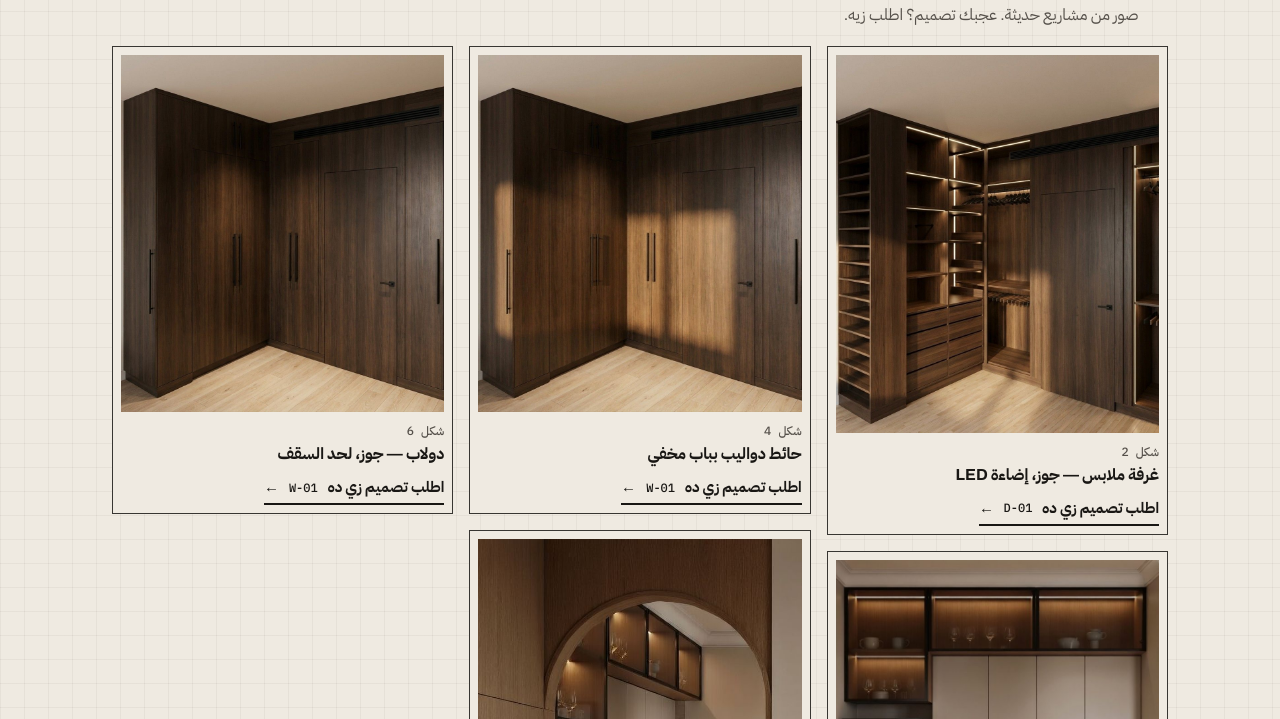
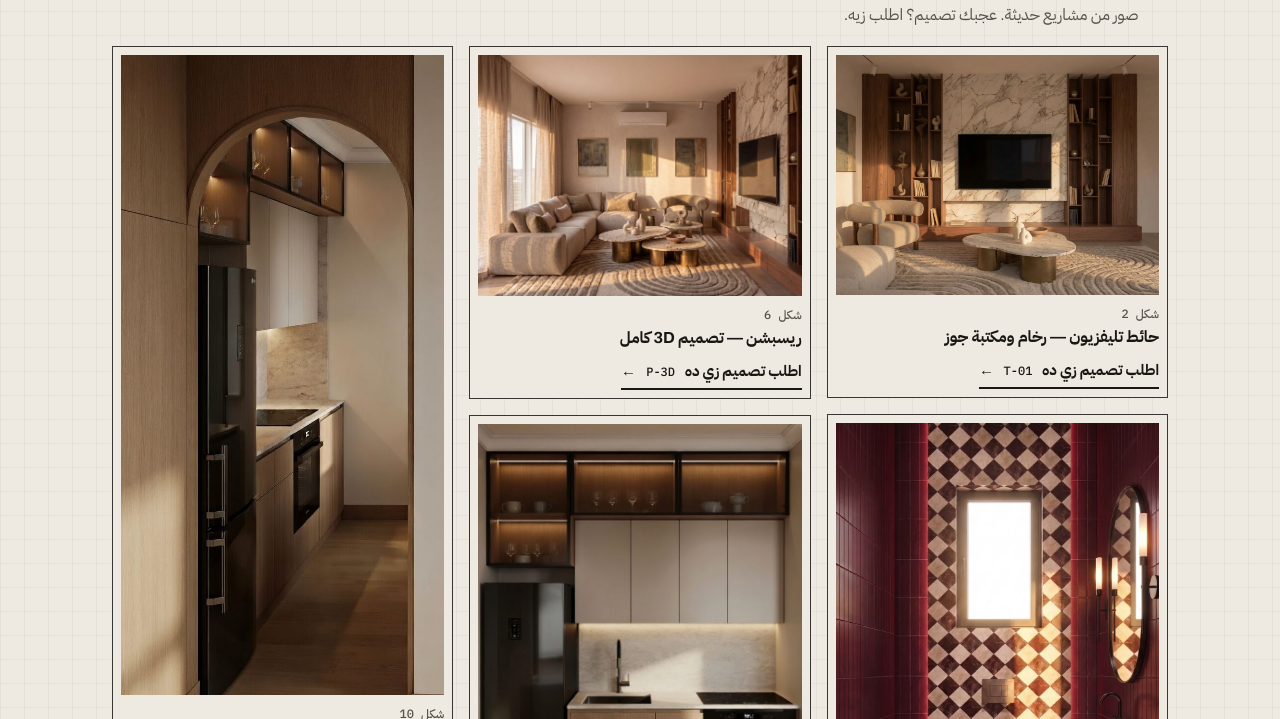
Before and after one commit to belalabouzeina13-sketch/truescale, a plain HTML site: page design/index.html in a window 1280 px wide. Shown: the part 661-1380 px from the top of the page. Drawn offline with Linux system fonts and the light colour scheme.

Commit message:
Add five more renders to the gallery (10 total)
TV wall, living room, burgundy kitchen, two bathroom views. Gallery items
can now link to per-meter services too (living room -> 3D Interior).

Co-Authored-By: Claude Opus 5.5 <noreply@anthropic.com>
Claude-Session: https://claude.ai/code/session_01683A7PBxa6q4fyX8dYz3Gw

```diff
--- a/design/index.html
+++ b/design/index.html
@@ -88,11 +88,16 @@ const CONFIG = {
   // Your work, shown near the top. Put images in design/work/.
   // w/h = image size in pixels; order = design it links to ("Order a design like this").
   portfolio: [
-    { src: "work/dressing-room-walnut.jpg", w: 958, h: 1120, order: "dressing", en: "Dressing room — walnut, LED shelving", ar: "غرفة ملابس — جوز، إضاءة LED" },
-    { src: "work/kitchen-compact.jpg",      w: 710, h: 920,  order: "kitchen",  en: "Compact kitchen — oak & marble",       ar: "مطبخ صغير — أرو ورخام" },
-    { src: "work/wardrobe-walnut-light.jpg",w: 976, h: 1078, order: "wardrobe", en: "Wardrobe wall with hidden door",       ar: "حائط دواليب بباب مخفي" },
-    { src: "work/kitchen-arch.jpg",         w: 586, h: 1400, order: "kitchen",  en: "Kitchen through the arch",             ar: "مطبخ من ورا القوس" },
-    { src: "work/wardrobe-walnut.jpg",      w: 976, h: 1078, order: "wardrobe", en: "Wardrobe — walnut, full height",       ar: "دولاب — جوز، لحد السقف" }
+    { src: "work/tv-wall-marble.jpg",        w: 1184, h: 880,  order: "tv",       en: "TV wall — marble & walnut shelving",   ar: "حائط تليفزيون — رخام ومكتبة جوز" },
+    { src: "work/bathroom-checkered.jpg",    w: 934,  h: 1400, order: "bathroom", en: "Guest bathroom — burgundy & checkered marble", ar: "حمام ضيوف — عنابي ورخام شطرنج" },
+    { src: "work/dressing-room-walnut.jpg",  w: 958,  h: 1120, order: "dressing", en: "Dressing room — walnut, LED shelving", ar: "غرفة ملابس — جوز، إضاءة LED" },
+    { src: "work/kitchen-burgundy-sink.jpg", w: 896,  h: 1152, order: "kitchen",  en: "Kitchen — burgundy zellige & wood",    ar: "مطبخ — زليج عنابي وخشب" },
+    { src: "work/living-room-marble.jpg",    w: 1400, h: 1045, order: "3d",       en: "Living room — full 3D design",         ar: "ريسبشن — تصميم 3D كامل" },
+    { src: "work/kitchen-compact.jpg",       w: 710,  h: 920,  order: "kitchen",  en: "Compact kitchen — oak & marble",       ar: "مطبخ صغير — أرو ورخام" },
+    { src: "work/bathroom-vanity.jpg",       w: 843,  h: 1264, order: "bathroom", en: "Bathroom vanity — marble basin",       ar: "حوض حمام — رخام" },
+    { src: "work/wardrobe-walnut-light.jpg", w: 976,  h: 1078, order: "wardrobe", en: "Wardrobe wall with hidden door",       ar: "حائط دواليب بباب مخفي" },
+    { src: "work/kitchen-arch.jpg",          w: 586,  h: 1400, order: "kitchen",  en: "Kitchen through the arch",             ar: "مطبخ من ورا القوس" },
+    { src: "work/wardrobe-walnut.jpg",       w: 976,  h: 1078, order: "wardrobe", en: "Wardrobe — walnut, full height",       ar: "دولاب — جوز، لحد السقف" }
   ]
 };
 </script>
@@ -632,7 +637,7 @@ function render(){
   const hasWork = CONFIG.portfolio.length > 0;
   $('s4').hidden = !hasWork;
   if (hasWork) $('work').innerHTML = CONFIG.portfolio.map((w,i) => {
-    const pk = CONFIG.packages.find(p => p.id === w.order && p.price != null);
+    const pk = CONFIG.packages.find(p => p.id === w.order && p.price != null) || CONFIG.perMeter.find(p => p.id === w.order);
     return `<figure>
       <button type="button" class="zoom" data-zoom="${i}" aria-label="${esc(L(w))}"><img src="${esc(w.src)}" alt="${esc(L(w))}" width="${w.w}" height="${w.h}" loading="${i < 2 ? 'eager' : 'lazy'}" decoding="async"></button>
       <figcaption><span class="mono muted">${t('fig',{n:i+2})}</span><span class="cap-t">${esc(L(w))}</span>
```
Also changed, not shown: design/work/bathroom-checkered.jpg (added), design/work/bathroom-vanity.jpg (added), design/work/kitchen-burgundy-sink.jpg (added), design/work/living-room-marble.jpg (added), design/work/tv-wall-marble.jpg (added).
